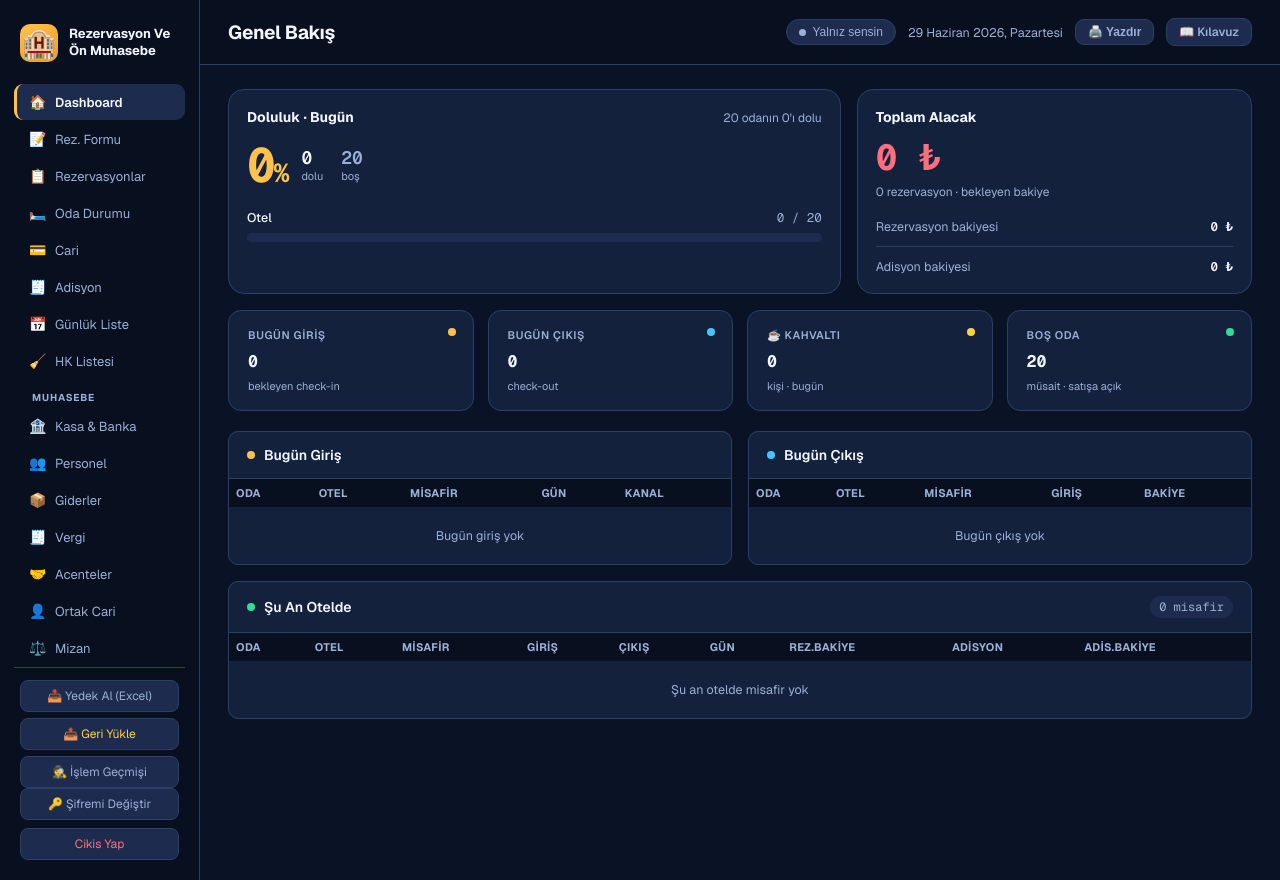
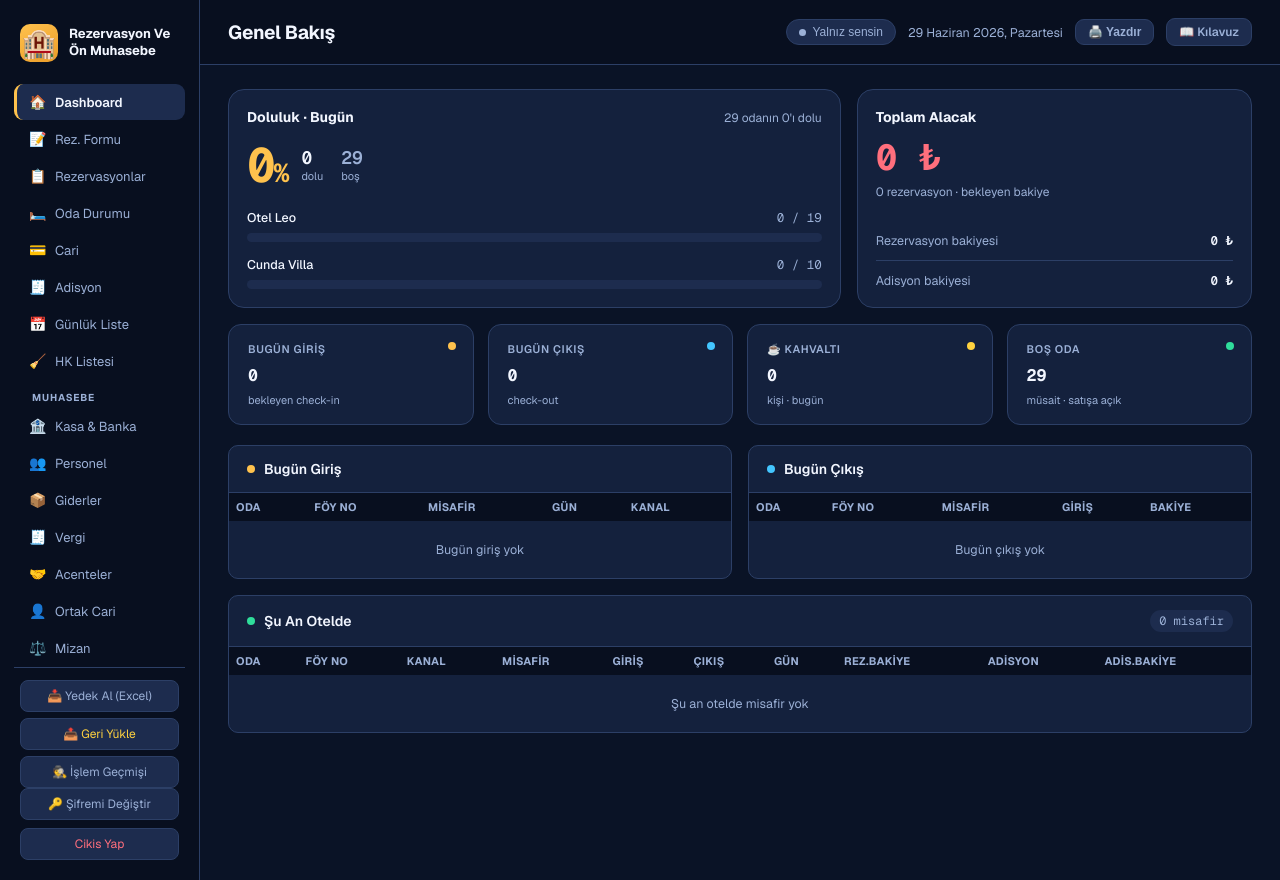
Before and after one commit to bmkucuk/otel-template, a Flask app: page /dashboard in a window 1280 px wide. Run offline with Flask 3, Linux system fonts and the light colour scheme; the visitor is signed in with stand-in values (Sample User, id 1); data that the repository does not hold is empty.

Commit message:
ux: dashboard tablolarında Otel → Föy No, Şu An Otelde'ye Föy No eklendi

```diff
--- a/templates/dashboard.html
+++ b/templates/dashboard.html
@@ -21,13 +21,12 @@
     </div>
     <div style="display:flex;flex-direction:column;gap:14px">
       <div>
-        <div style="display:flex;justify-content:space-between;margin-bottom:7px;font-size:12.5px">
-          <span style="color:var(--text);font-weight:500" id="otel-adi-bar">—</span>
-          <span style="font-family:'Geist Mono',monospace;color:var(--text2)" id="occ-leo-frac">— / —</span>
-        </div>
-        <div style="height:9px;border-radius:5px;background:var(--card2);overflow:hidden">
-          <div id="occ-leo-bar" style="height:100%;width:0%;border-radius:5px;background:var(--accent);transition:width .3s"></div>
-        </div>
+        <div style="display:flex;justify-content:space-between;margin-bottom:7px;font-size:12.5px"><span style="color:var(--text);font-weight:500">Otel Leo</span><span style="font-family:'Geist Mono',monospace;color:var(--text2)" id="occ-leo-frac">— / 19</span></div>
+        <div style="height:9px;border-radius:5px;background:var(--card2);overflow:hidden"><div id="occ-leo-bar" style="height:100%;width:0%;border-radius:5px;background:var(--leo);transition:width .3s"></div></div>
+      </div>
+      <div>
+        <div style="display:flex;justify-content:space-between;margin-bottom:7px;font-size:12.5px"><span style="color:var(--text);font-weight:500">Cunda Villa</span><span style="font-family:'Geist Mono',monospace;color:var(--text2)" id="occ-cv-frac">— / 10</span></div>
+        <div style="height:9px;border-radius:5px;background:var(--card2);overflow:hidden"><div id="occ-cv-bar" style="height:100%;width:0%;border-radius:5px;background:var(--cv);transition:width .3s"></div></div>
       </div>
     </div>
   </div>
@@ -48,7 +47,7 @@
 <div class="cards-row" id="stat-cards">
   <div class="stat-card"><span style="position:absolute;top:17px;right:17px;width:8px;height:8px;border-radius:50%;background:var(--accent)"></span><div class="label">Bugün Giriş</div><div class="value" id="s-giris">—</div><div class="sub">bekleyen check-in</div></div>
   <div class="stat-card"><span style="position:absolute;top:17px;right:17px;width:8px;height:8px;border-radius:50%;background:var(--accent2)"></span><div class="label">Bugün Çıkış</div><div class="value" id="s-cikis">—</div><div class="sub">check-out</div></div>
-  <div class="stat-card"><span style="position:absolute;top:17px;right:17px;width:8px;height:8px;border-radius:50%;background:var(--accent4)"></span><div class="label">☕ Kahvaltı</div><div class="value" id="s-kah">—</div><div class="sub">kişi · bugün</div></div>
+  <div class="stat-card"><span style="position:absolute;top:17px;right:17px;width:8px;height:8px;border-radius:50%;background:var(--accent4)"></span><div class="label">☕ Kahvaltı</div><div class="value" id="s-kah">—</div><div class="sub" id="s-kah-sub">kişi · bugün</div></div>
   <div class="stat-card"><span style="position:absolute;top:17px;right:17px;width:8px;height:8px;border-radius:50%;background:var(--pos)"></span><div class="label">Boş Oda</div><div class="value" id="s-bos">—</div><div class="sub">müsait · satışa açık</div></div>
 </div>
 
@@ -58,7 +57,7 @@
       <div style="display:flex;align-items:center;gap:9px"><span style="width:8px;height:8px;border-radius:50%;background:var(--accent)"></span><span style="font-size:14px;font-weight:600">Bugün Giriş</span></div>
     </div>
     <table>
-      <thead><tr><th>Oda</th><th>Otel</th><th>Misafir</th><th>Gün</th><th>Kanal</th></tr></thead>
+      <thead><tr><th>Oda</th><th>Föy No</th><th>Misafir</th><th>Gün</th><th>Kanal</th></tr></thead>
       <tbody id="giris-tbody"><tr class="loading-row"><td colspan="5"><span class="spinner"></span></td></tr></tbody>
     </table>
   </div>
@@ -67,7 +66,7 @@
       <div style="display:flex;align-items:center;gap:9px"><span style="width:8px;height:8px;border-radius:50%;background:var(--accent2)"></span><span style="font-size:14px;font-weight:600">Bugün Çıkış</span></div>
     </div>
     <table>
-      <thead><tr><th>Oda</th><th>Otel</th><th>Misafir</th><th>Giriş</th><th>Bakiye</th></tr></thead>
+      <thead><tr><th>Oda</th><th>Föy No</th><th>Misafir</th><th>Giriş</th><th>Bakiye</th></tr></thead>
       <tbody id="cikis-tbody"><tr class="loading-row"><td colspan="5"><span class="spinner"></span></td></tr></tbody>
     </table>
   </div>
@@ -79,7 +78,7 @@
     <div style="font-family:'Geist Mono',monospace;font-size:12px;color:var(--text2);background:var(--card2);padding:3px 9px;border-radius:20px" id="aktif-count">— misafir</div>
   </div>
   <table>
-    <thead><tr><th>Oda</th><th>Otel</th><th>Misafir</th><th>Giriş</th><th>Çıkış</th><th>Gün</th><th>Rez.Bakiye</th><th>Adisyon</th><th>Adis.Bakiye</th></tr></thead>
+    <thead><tr><th>Oda</th><th>Föy No</th><th>Kanal</th><th>Misafir</th><th>Giriş</th><th>Çıkış</th><th>Gün</th><th>Rez.Bakiye</th><th>Adisyon</th><th>Adis.Bakiye</th></tr></thead>
     <tbody id="aktif-tbody"><tr class="loading-row"><td colspan="9"><span class="spinner"></span></td></tr></tbody>
   </table>
 </div>
@@ -87,27 +86,35 @@
 
 {% block scripts %}
 <script>
+const LEO_TOPLAM = 19;
+const CV_TOPLAM  = 10;
+
 async function load() {
   const d = await api('/api/dashboard');
 
   document.getElementById('s-giris').textContent  = d.stats.bugun_giris;
   document.getElementById('s-cikis').textContent  = d.stats.bugun_cikis;
-  document.getElementById('s-kah').textContent    = d.stats.kahvalti_kisi;
+  document.getElementById('s-kah').textContent = d.stats.kahvalti_kisi;
+  const kahSub = document.getElementById('s-kah-sub');
+  if (d.stats.kahvalti_super > 0) {
+    kahSub.innerHTML = `Normal: ${d.stats.kahvalti_normal} · <span style="color:var(--accent);font-weight:700">Süper: ${d.stats.kahvalti_super}</span>`;
+  } else {
+    kahSub.textContent = 'kişi · bugün';
+  }
   document.getElementById('s-alacak').textContent = fmt(d.stats.toplam_alacak);
 
-  const toplamDolu = d.stats.leo_aktif;
-  const toplamOda  = d.stats.toplam_oda || 20;
-  const bos        = toplamOda - toplamDolu;
-
+  const leoDolu = d.stats.leo_aktif, cvDolu = d.stats.cv_aktif;
+  const toplamDolu = leoDolu + cvDolu, toplamOda = LEO_TOPLAM + CV_TOPLAM;
+  const bos = toplamOda - toplamDolu;
   document.getElementById('s-bos').textContent = bos;
   document.getElementById('occ-pct').innerHTML = Math.round(toplamDolu/toplamOda*100) + '<span style="font-size:26px">%</span>';
   document.getElementById('occ-sub').textContent = toplamOda + " odanın " + toplamDolu + "'ı dolu";
   document.getElementById('occ-dolu').textContent = toplamDolu;
   document.getElementById('occ-bos').textContent = bos;
-  if (document.getElementById('otel-adi-bar'))
-    document.getElementById('otel-adi-bar').textContent = d.stats.otel_adi || 'Otel';
-  document.getElementById('occ-leo-frac').textContent = toplamDolu + ' / ' + toplamOda;
-  document.getElementById('occ-leo-bar').style.width = Math.round(toplamDolu/toplamOda*100) + '%';
+  document.getElementById('occ-leo-frac').textContent = leoDolu + ' / ' + LEO_TOPLAM;
+  document.getElementById('occ-cv-frac').textContent  = cvDolu + ' / ' + CV_TOPLAM;
+  document.getElementById('occ-leo-bar').style.width = Math.round(leoDolu/LEO_TOPLAM*100) + '%';
+  document.getElementById('occ-cv-bar').style.width  = Math.round(cvDolu/CV_TOPLAM*100) + '%';
 
   const rezToplam  = d.aktifler.reduce((s,r) => s + (r.rez_bakiye||0), 0);
   const adisToplam = d.aktifler.reduce((s,r) => s + (r.adis_bakiye||0), 0);
@@ -120,7 +127,7 @@ async function load() {
   girisBody.innerHTML = d.girisler.length ? d.girisler.map(r => `
     <tr>
       <td>${r.oda_no}</td>
-      <td class="${'otel-tag'}">${r.otel}</td>
+      <td class="${r.otel=='LEO'?'leo-tag':'cv-tag'}">${r.foy_no}</td>
       <td>${r.musteri}</td>
       <td>${r.toplam_gun} gün</td>
       <td>${r.kanal||'—'}</td>
@@ -130,7 +137,7 @@ async function load() {
   cikisBody.innerHTML = d.cikislar.length ? d.cikislar.map(r => `
     <tr>
       <td>${r.oda_no}</td>
-      <td class="${'otel-tag'}">${r.otel}</td>
+      <td class="${r.otel=='LEO'?'leo-tag':'cv-tag'}">${r.foy_no}</td>
       <td>${r.musteri}</td>
       <td>${fmtDate(r.giris)}</td>
       <td class="${(r.rez_bakiye||0)>0?'red':'green'}">${fmt(r.rez_bakiye||0)}</td>
@@ -140,7 +147,8 @@ async function load() {
   aktifBody.innerHTML = d.aktifler.length ? d.aktifler.map(r => `
     <tr>
       <td>${r.oda_no}</td>
-      <td class="${'otel-tag'}">${r.otel}</td>
+      <td>${r.foy_no}</td>
+      <td>${r.kanal||'—'}</td>
       <td>${r.musteri}</td>
       <td>${fmtDate(r.giris)}</td>
       <td>${fmtDate(r.cikis)}</td>
@@ -148,7 +156,7 @@ async function load() {
       <td class="${(r.rez_bakiye||0)>0?'red':'green'}">${fmt(r.rez_bakiye||0)}</td>
       <td>${fmt(r.adisyon||0)}</td>
       <td class="${(r.adis_bakiye||0)>0?'red':'green'}">${fmt(r.adis_bakiye||0)}</td>
-    </tr>`).join('') : '<tr><td colspan="9" style="text-align:center;color:var(--text2);padding:20px">Şu an otelde misafir yok</td></tr>';
+    </tr>`).join('') : '<tr><td colspan="10" style="text-align:center;color:var(--text2);padding:20px">Şu an otelde misafir yok</td></tr>';
 }
 load();
 </script>
```
